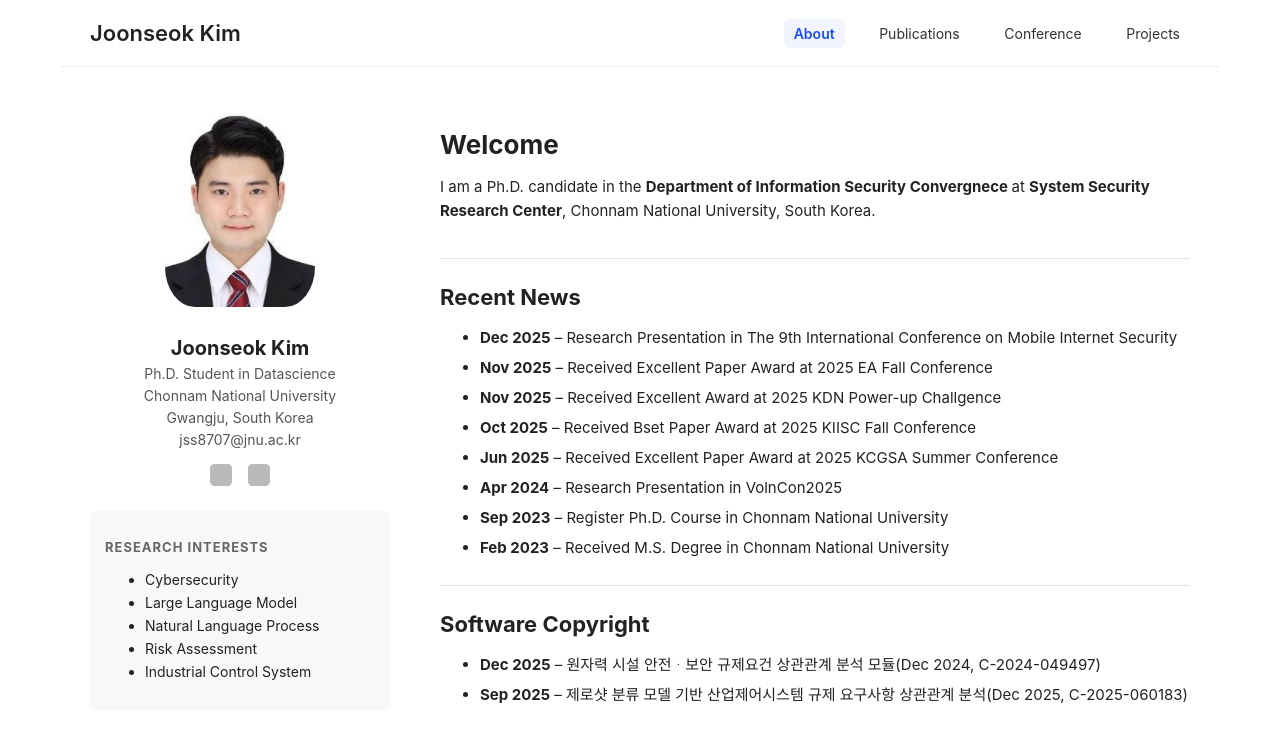
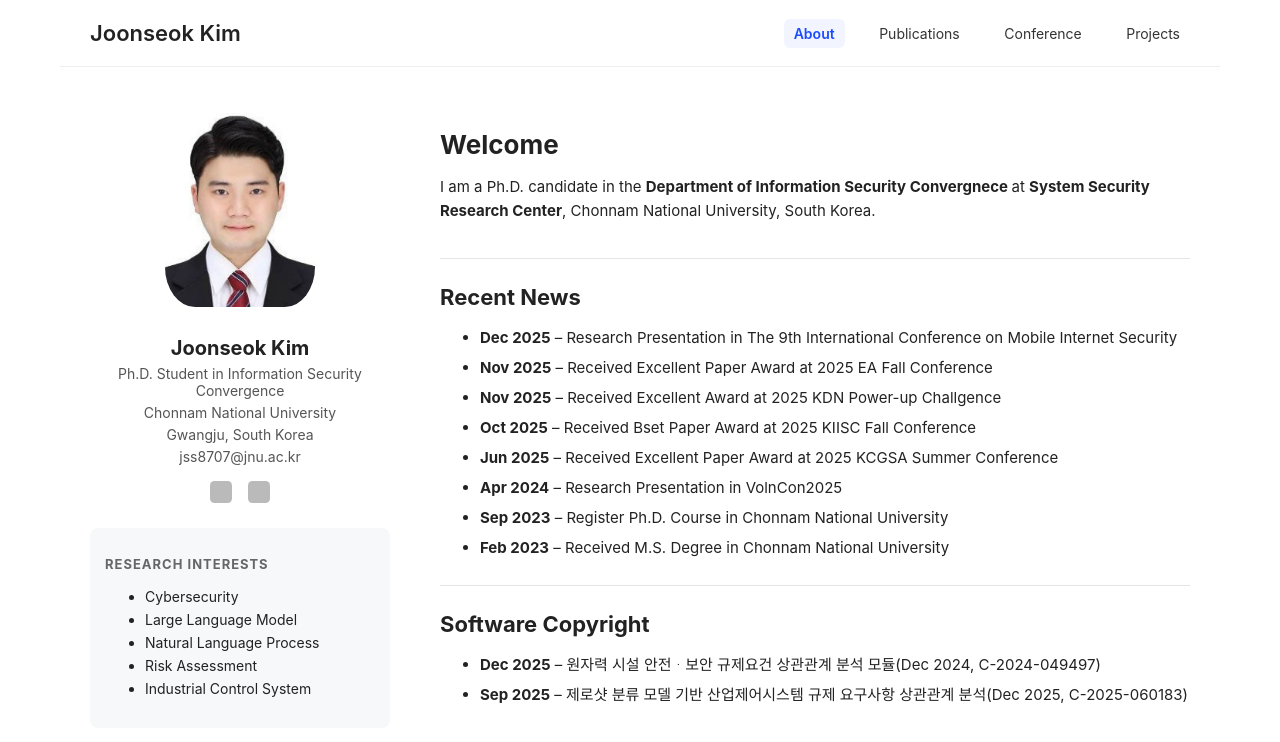
Before and after one commit to joonseok-ssrc/joonseok.github.io, a plain HTML site: page index.html in a window 1280 px wide. Drawn offline with Linux system fonts and the light colour scheme; grey boxes are pictures that could not be loaded.

Commit message:
Update index.html

```diff
--- a/index.html
+++ b/index.html
@@ -173,7 +173,7 @@
     <img src="profilee.jpg" alt="Profile Photo" />
 
     <h2>Joonseok Kim</h2>
-    <p>Ph.D. Student in Datascience</p>
+    <p>Ph.D. Student in Information Security Convergence</p>
     <p>Chonnam National University</p>
     <p>Gwangju, South Korea</p>
     <p>jss8707@jnu.ac.kr</p>
```
